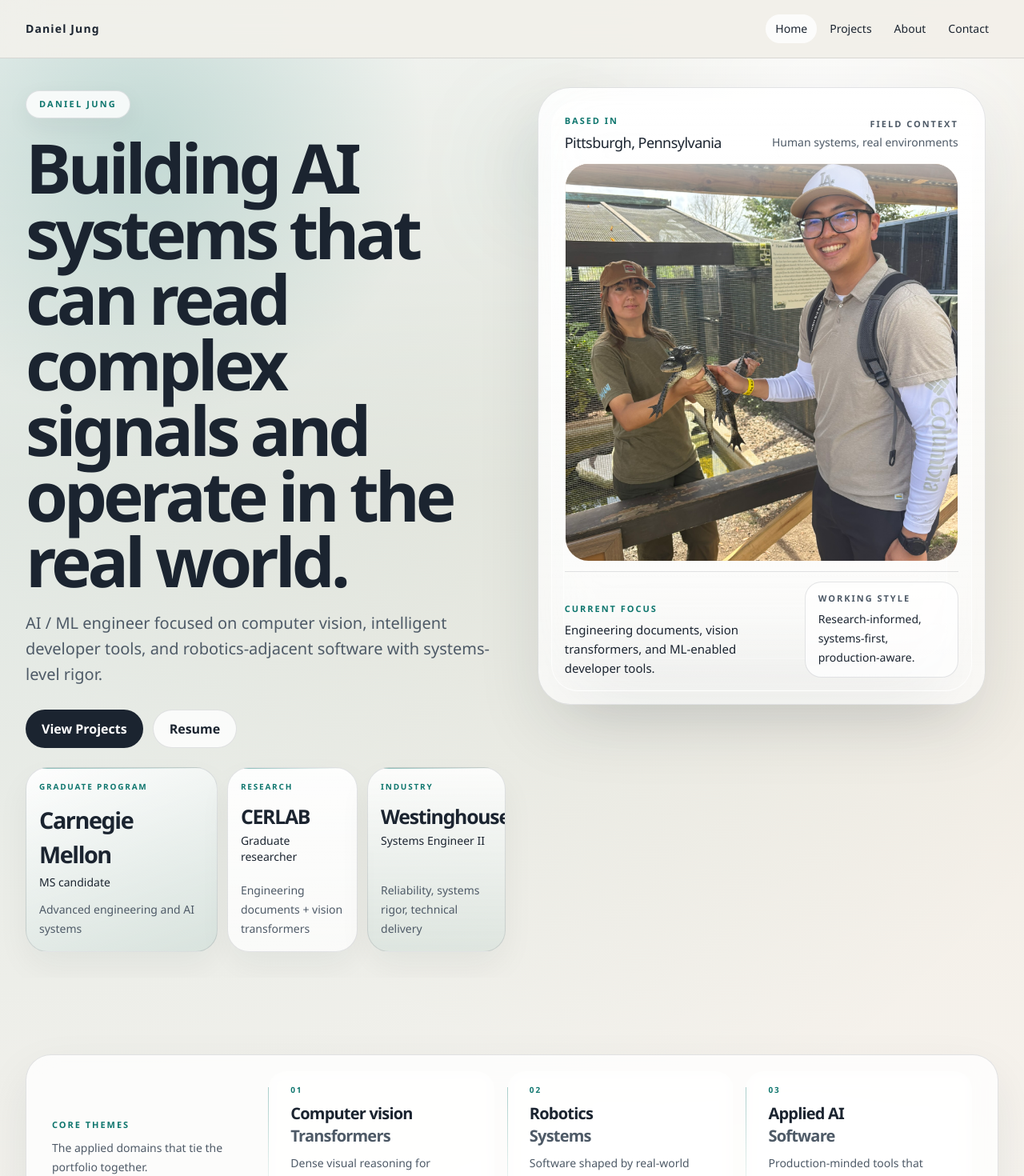
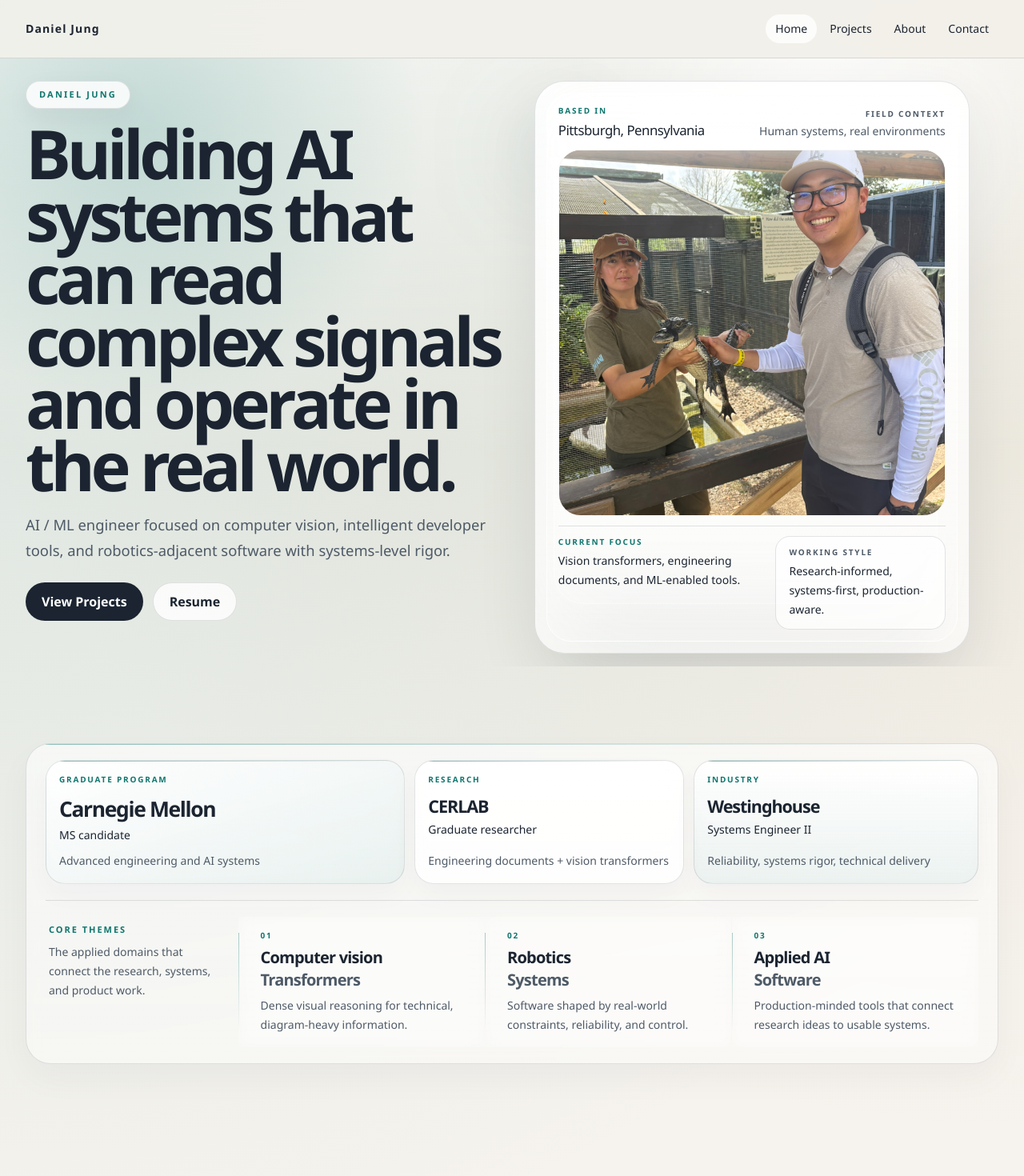
Before and after one commit to danjung9/daniel_jung, a Next.js app: page / in a window 1280 px wide. Shown: the top 1470 px of the page at 80% size. Built offline with nearby package versions, Linux system fonts and the light colour scheme.

Commit message:
Updated home page to be cleaner

```diff
--- a/src/components/sections/capability-bridge.tsx
+++ b/src/components/sections/capability-bridge.tsx
@@ -1,5 +1,35 @@
 import { Container } from "../layout/container";
 import { Section } from "../layout/section";
+
+const credentialTiles = [
+  {
+    eyebrow: "Graduate Program",
+    title: "Carnegie Mellon",
+    detail: "MS candidate",
+    meta: "Advanced engineering and AI systems",
+    className:
+      "bg-[linear-gradient(160deg,rgba(255,255,255,0.9),rgba(15,118,110,0.08))]",
+    titleClassName: "text-[1.45rem] sm:text-[1.65rem]",
+  },
+  {
+    eyebrow: "Research",
+    title: "CERLAB",
+    detail: "Graduate researcher",
+    meta: "Engineering documents + vision transformers",
+    className:
+      "bg-[linear-gradient(180deg,rgba(255,255,255,0.86),rgba(255,255,255,0.68))]",
+    titleClassName: "text-[1.2rem] sm:text-[1.35rem]",
+  },
+  {
+    eyebrow: "Industry",
+    title: "Westinghouse",
+    detail: "Systems Engineer II",
+    meta: "Reliability, systems rigor, technical delivery",
+    className:
+      "bg-[linear-gradient(180deg,rgba(255,255,255,0.82),rgba(15,118,110,0.07))]",
+    titleClassName: "text-[1.2rem] sm:text-[1.35rem]",
+  },
+];
 
 const capabilityThemes = [
   {
@@ -23,31 +53,43 @@ export function CapabilityBridge() {
   return (
     <Section className="relative pb-10 pt-0 sm:pb-12 lg:pb-14">
       <Container>
-        <div className="surface rounded-[2rem] px-5 py-4 sm:px-6 sm:py-5 lg:px-8">
-          <div className="grid gap-4 lg:grid-cols-[0.9fr_1fr_1fr_1fr] lg:items-center">
-            <div className="pr-4 lg:pr-6">
+        <div className="relative overflow-hidden rounded-[1.95rem] border border-[var(--border)] bg-[linear-gradient(180deg,rgba(255,255,255,0.62),rgba(255,255,255,0.44))] px-4 py-4 shadow-[0_18px_42px_rgba(27,36,48,0.04)] backdrop-blur sm:px-5 lg:px-6 lg:py-5">
+          <div
+            aria-hidden="true"
+            className="absolute inset-x-6 top-0 h-px bg-[linear-gradient(90deg,rgba(15,118,110,0.45),rgba(15,118,110,0))]"
+          />
+
+          <div className="grid gap-3 lg:grid-cols-[1.2fr_0.9fr_0.95fr]">
+            {credentialTiles.map((tile) => (
+              <CredentialTile key={tile.title} {...tile} />
+            ))}
+          </div>
+
+          <div className="mt-4 border-t border-[var(--border)] pt-4 lg:mt-5 lg:pt-5">
+            <div className="grid gap-3 lg:grid-cols-[0.78fr_1fr_1fr_1fr] lg:gap-0 lg:items-stretch">
+              <div className="px-1 py-2 lg:pr-6">
                 <p className="text-[11px] font-semibold uppercase tracking-[0.18em] text-[var(--accent)]">
                   Core Themes
                 </p>
                 <p className="mt-2 max-w-xs text-sm leading-6 text-[var(--text-muted)]">
-                The applied domains that tie the portfolio together.
+                  The applied domains that connect the research, systems, and product work.
                 </p>
               </div>
 
               {capabilityThemes.map((theme, index) => (
                 <article
                   key={theme.label}
-                className="relative rounded-[1.45rem] border border-[var(--border)] bg-white/66 px-4 py-4 backdrop-blur lg:h-full lg:border-0 lg:bg-transparent lg:px-6"
+                  className="relative rounded-[1.35rem] border border-[var(--border)] bg-white/42 px-4 py-4 backdrop-blur lg:rounded-none lg:border-0 lg:bg-transparent lg:px-6"
                 >
                   <div
                     aria-hidden="true"
                     className="absolute inset-y-5 left-0 hidden w-px bg-[linear-gradient(180deg,rgba(15,118,110,0.35),rgba(15,118,110,0))] lg:block"
                   />
-                <div className="space-y-2 lg:pl-1">
+                  <div className="space-y-1.5 lg:pl-1">
                     <p className="text-[10px] font-semibold uppercase tracking-[0.18em] text-[var(--accent)]">
                       {String(index + 1).padStart(2, "0")}
                     </p>
-                  <h2 className="text-xl font-semibold tracking-[-0.04em] text-[var(--text)]">
+                    <h2 className="text-[1.15rem] font-semibold tracking-[-0.04em] text-[var(--text)] sm:text-xl">
                       {theme.label}
                       <span className="block text-[var(--text-muted)]">{theme.emphasis}</span>
                     </h2>
@@ -59,7 +101,49 @@ export function CapabilityBridge() {
               ))}
             </div>
           </div>
+        </div>
       </Container>
     </Section>
   );
 }
+
+interface CredentialTileProps {
+  eyebrow: string;
+  title: string;
+  detail: string;
+  meta: string;
+  className: string;
+  titleClassName: string;
+}
+
+function CredentialTile({
+  eyebrow,
+  title,
+  detail,
+  meta,
+  className,
+  titleClassName,
+}: CredentialTileProps) {
+  return (
+    <article
+      className={`relative overflow-hidden rounded-[1.5rem] border border-[var(--border)] px-4 py-4 shadow-[0_14px_32px_rgba(27,36,48,0.03)] backdrop-blur ${className}`}
+    >
+      <div
+        aria-hidden="true"
+        className="absolute inset-x-4 top-0 h-px bg-[linear-gradient(90deg,rgba(15,118,110,0.5),rgba(15,118,110,0))]"
+      />
+      <div className="relative flex h-full flex-col gap-2.5">
+        <p className="text-[10px] font-semibold uppercase tracking-[0.18em] text-[var(--accent)]">
+          {eyebrow}
+        </p>
+        <div className="space-y-0.5">
+          <h2 className={`${titleClassName} font-semibold tracking-[-0.05em] text-[var(--text)]`}>
+            {title}
+          </h2>
+          <p className="text-sm font-medium text-[var(--text)]">{detail}</p>
+        </div>
+        <p className="mt-auto text-sm leading-6 text-[var(--text-muted)]">{meta}</p>
+      </div>
+    </article>
+  );
+}
--- a/src/components/sections/hero.tsx
+++ b/src/components/sections/hero.tsx
@@ -5,68 +5,38 @@ import { Container } from "../layout/container";
 import { Section } from "../layout/section";
 import { Button } from "../ui/button";
 
-const credentialTiles = [
-  {
-    eyebrow: "Graduate Program",
-    title: "Carnegie Mellon",
-    detail: "MS candidate",
-    meta: "Advanced engineering and AI systems",
-    className:
-      "bg-[linear-gradient(160deg,rgba(255,255,255,0.95),rgba(15,118,110,0.09))]",
-    titleClassName: "text-[1.65rem] sm:text-[1.8rem]",
-  },
-  {
-    eyebrow: "Research",
-    title: "CERLAB",
-    detail: "Graduate researcher",
-    meta: "Engineering documents + vision transformers",
-    className:
-      "bg-[linear-gradient(180deg,rgba(255,255,255,0.92),rgba(255,255,255,0.72))]",
-    titleClassName: "text-xl sm:text-[1.55rem]",
-  },
-  {
-    eyebrow: "Industry",
-    title: "Westinghouse",
-    detail: "Systems Engineer II",
-    meta: "Reliability, systems rigor, technical delivery",
-    className:
-      "bg-[linear-gradient(180deg,rgba(255,255,255,0.86),rgba(15,118,110,0.07))]",
-    titleClassName: "text-xl sm:text-[1.55rem]",
-  },
-];
-
-const heroFocus =
-  "Engineering documents, vision transformers, and ML-enabled developer tools.";
+const heroFocus = "Vision transformers, engineering documents, and ML-enabled tools.";
 
 export function Hero() {
   return (
-    <Section className="relative overflow-hidden pb-10 pt-4 sm:pt-8 lg:pb-8 lg:pt-8">
+    <Section className="relative overflow-hidden pb-3 pt-2 sm:pb-4 sm:pt-5 lg:pb-4 lg:pt-6">
       <div
         aria-hidden="true"
-        className="pointer-events-none absolute inset-x-0 top-0 h-[34rem] bg-[radial-gradient(circle_at_14%_18%,rgba(15,118,110,0.18),transparent_30%),radial-gradient(circle_at_80%_10%,rgba(255,255,255,0.8),transparent_28%),linear-gradient(180deg,rgba(255,255,255,0.55),rgba(255,255,255,0))]"
+        className="pointer-events-none absolute inset-x-0 top-0 h-[31rem] bg-[radial-gradient(circle_at_14%_18%,rgba(15,118,110,0.18),transparent_30%),radial-gradient(circle_at_80%_10%,rgba(255,255,255,0.8),transparent_28%),linear-gradient(180deg,rgba(255,255,255,0.55),rgba(255,255,255,0))]"
       />
 
-      <Container className="relative grid gap-8 lg:grid-cols-[minmax(0,1.02fr)_minmax(360px,0.98fr)] lg:items-start lg:gap-10">
-        <div className="max-w-3xl pt-2">
+      <Container className="relative">
+        <div className="grid gap-7 lg:grid-cols-[minmax(0,1.02fr)_minmax(320px,0.98fr)] lg:items-start lg:gap-8">
+          <div className="max-w-3xl pt-1">
             <div className="animate-fade-up">
               <span className="inline-flex items-center rounded-full border border-[var(--border)] bg-white/82 px-4 py-2 text-[11px] font-semibold uppercase tracking-[0.2em] text-[var(--accent)] shadow-[0_10px_30px_rgba(27,36,48,0.06)] backdrop-blur">
                 Daniel Jung
               </span>
             </div>
 
-          <div className="mt-5 animate-fade-up space-y-5" style={{ animationDelay: "80ms" }}>
-            <h1 className="max-w-4xl text-4xl font-semibold leading-[0.96] tracking-[-0.06em] text-[var(--text)] sm:text-5xl lg:text-[5.35rem]">
+            <div className="mt-4 animate-fade-up space-y-4 sm:space-y-5" style={{ animationDelay: "80ms" }}>
+              <h1 className="max-w-4xl text-[3.55rem] font-semibold leading-[0.92] tracking-[-0.065em] text-[var(--text)] sm:text-[4.55rem] md:text-[5.15rem] lg:text-[4.9rem] xl:text-[5.3rem]">
                 Building AI systems that can read complex signals and operate in
                 the real world.
               </h1>
-            <p className="max-w-2xl text-lg leading-8 text-[var(--text-muted)] sm:text-xl">
+              <p className="max-w-2xl text-lg leading-8 text-[var(--text-muted)] sm:text-[1.15rem]">
                 AI / ML engineer focused on computer vision, intelligent developer
                 tools, and robotics-adjacent software with systems-level rigor.
               </p>
             </div>
 
             <div
-            className="mt-7 animate-fade-up flex flex-wrap gap-3"
+              className="mt-6 animate-fade-up flex flex-wrap gap-3"
               style={{ animationDelay: "140ms" }}
             >
               <Button href="/projects" size="lg">
@@ -76,15 +46,6 @@ export function Hero() {
                 Resume
               </Button>
             </div>
-
-          <div
-            className="mt-6 animate-fade-up grid gap-3 lg:grid-cols-[1.25fr_0.85fr_0.9fr]"
-            style={{ animationDelay: "220ms" }}
-          >
-            {credentialTiles.map((tile) => (
-              <CredentialTile key={tile.title} {...tile} />
-            ))}
-          </div>
           </div>
 
           <div
@@ -93,85 +54,45 @@ export function Hero() {
           >
             <HeroPortrait />
           </div>
+        </div>
       </Container>
     </Section>
   );
 }
 
-interface CredentialTileProps {
-  eyebrow: string;
-  title: string;
-  detail: string;
-  meta: string;
-  className: string;
-  titleClassName: string;
-}
-
-function CredentialTile({
-  eyebrow,
-  title,
-  detail,
-  meta,
-  className,
-  titleClassName,
-}: CredentialTileProps) {
+function HeroPortrait() {
   return (
-    <article
-      className={`relative overflow-hidden rounded-[1.7rem] border border-[var(--border)] px-4 py-4 shadow-[0_18px_40px_rgba(27,36,48,0.05)] backdrop-blur ${className}`}
-    >
+    <div className="relative mx-auto w-full max-w-[34rem] lg:mx-0">
       <div
         aria-hidden="true"
-        className="absolute inset-x-4 top-0 h-px bg-[linear-gradient(90deg,rgba(15,118,110,0.5),rgba(15,118,110,0))]"
-      />
-      <div className="relative flex h-full flex-col gap-3">
-        <p className="text-[10px] font-semibold uppercase tracking-[0.18em] text-[var(--accent)]">
-          {eyebrow}
-        </p>
-        <div className="space-y-1">
-          <h2 className={`${titleClassName} font-semibold tracking-[-0.05em] text-[var(--text)]`}>
-            {title}
-          </h2>
-          <p className="text-sm font-medium text-[var(--text)]">{detail}</p>
-        </div>
-        <p className="mt-auto text-sm leading-6 text-[var(--text-muted)]">{meta}</p>
-      </div>
-    </article>
-  );
-}
-
-function HeroPortrait() {
-  return (
-    <div className="relative mx-auto w-full max-w-[35rem] lg:mx-0">
-      <div
-        aria-hidden="true"
-        className="absolute -left-8 top-12 h-28 w-28 rounded-full bg-[var(--accent-soft)] blur-3xl"
+        className="absolute -left-6 top-10 h-24 w-24 rounded-full bg-[var(--accent-soft)] blur-3xl"
       />
       <div
         aria-hidden="true"
-        className="absolute right-4 top-0 h-36 w-36 rounded-full bg-white/80 blur-3xl"
+        className="absolute right-2 top-0 h-32 w-32 rounded-full bg-white/80 blur-3xl"
       />
       <div
         aria-hidden="true"
-        className="absolute left-8 right-12 top-7 hidden h-[89%] rounded-[2.65rem] border border-white/60 bg-[linear-gradient(180deg,rgba(255,255,255,0.54),rgba(255,255,255,0.16))] lg:block"
+        className="absolute left-6 right-10 top-6 hidden h-[88%] rounded-[2.4rem] border border-white/60 bg-[linear-gradient(180deg,rgba(255,255,255,0.54),rgba(255,255,255,0.14))] lg:block"
       />
       <div
         aria-hidden="true"
-        className="absolute inset-x-12 bottom-2 h-16 rounded-full bg-[rgba(27,36,48,0.14)] blur-2xl"
+        className="absolute inset-x-12 bottom-1 h-14 rounded-full bg-[rgba(27,36,48,0.12)] blur-2xl"
       />
 
-      <div className="relative overflow-visible rounded-[2.55rem] border border-[var(--border)] bg-[linear-gradient(180deg,rgba(255,255,255,0.88),rgba(255,255,255,0.66))] p-3 shadow-[0_30px_80px_rgba(27,36,48,0.1)] backdrop-blur-xl transition duration-300 hover:-translate-y-1 sm:p-4">
-        <div className="rounded-[2.1rem] border border-white/70 bg-[linear-gradient(180deg,rgba(255,255,255,0.6),rgba(255,255,255,0.16))] p-4 sm:p-4">
+      <div className="relative overflow-visible rounded-[2.35rem] border border-[var(--border)] bg-[linear-gradient(180deg,rgba(255,255,255,0.88),rgba(255,255,255,0.66))] p-3 shadow-[0_28px_72px_rgba(27,36,48,0.1)] backdrop-blur-xl transition duration-300 hover:-translate-y-1 sm:p-3.5">
+        <div className="rounded-[1.95rem] border border-white/70 bg-[linear-gradient(180deg,rgba(255,255,255,0.62),rgba(255,255,255,0.16))] p-3.5">
           <div className="flex items-start justify-between gap-4 pb-3">
             <div>
-              <p className="text-[11px] font-semibold uppercase tracking-[0.18em] text-[var(--accent)]">
+              <p className="text-[10px] font-semibold uppercase tracking-[0.18em] text-[var(--accent)]">
                 Based in
               </p>
-              <p className="mt-1 text-base font-medium tracking-[-0.03em] text-[var(--text)] sm:text-lg">
+              <p className="mt-1 text-base font-medium tracking-[-0.03em] text-[var(--text)] sm:text-[1.05rem]">
                 {siteConfig.location}
               </p>
             </div>
             <div className="pt-1 text-right">
-              <p className="text-[11px] font-semibold uppercase tracking-[0.18em] text-[var(--text-muted)]">
+              <p className="text-[10px] font-semibold uppercase tracking-[0.18em] text-[var(--text-muted)]">
                 Field Context
               </p>
               <p className="mt-1 text-sm text-[var(--text-muted)]">
@@ -180,10 +101,10 @@ function HeroPortrait() {
             </div>
           </div>
 
-          <div className="relative overflow-hidden rounded-[1.85rem] border border-white/70 bg-[var(--background-strong)]">
+          <div className="relative overflow-hidden rounded-[1.7rem] border border-white/70 bg-[var(--background-strong)]">
             <div
               aria-hidden="true"
-              className="absolute inset-x-0 top-0 z-10 h-16 bg-gradient-to-b from-white/55 to-transparent"
+              className="absolute inset-x-0 top-0 z-10 h-14 bg-gradient-to-b from-white/55 to-transparent"
             />
             <Image
               src="/me.jpg"
@@ -191,24 +112,24 @@ function HeroPortrait() {
               width={1536}
               height={2048}
               priority
-              className="h-[23rem] w-full object-cover object-center transition duration-500 ease-out hover:scale-[1.03] sm:h-[28rem] lg:h-[31rem]"
+              className="h-[20.5rem] w-full object-cover object-center transition duration-500 ease-out hover:scale-[1.03] sm:h-[24.5rem] lg:h-[27rem] xl:h-[28.5rem]"
             />
           </div>
 
-          <div className="mt-3 grid gap-3 border-t border-[var(--border)] pt-3 sm:grid-cols-[1.2fr_0.8fr] sm:items-end">
-            <div className="space-y-1.5">
-              <p className="text-[11px] font-semibold uppercase tracking-[0.18em] text-[var(--accent)]">
+          <div className="mt-3 grid gap-3 border-t border-[var(--border)] pt-3 sm:grid-cols-[1.1fr_0.9fr]">
+            <div className="space-y-1">
+              <p className="text-[10px] font-semibold uppercase tracking-[0.18em] text-[var(--accent)]">
                 Current Focus
               </p>
-              <p className="max-w-md text-sm leading-6 text-[var(--text)] sm:text-[15px]">
+              <p className="max-w-md text-sm leading-6 text-[var(--text)]">
                 {heroFocus}
               </p>
             </div>
-            <div className="rounded-[1.3rem] border border-[var(--border)] bg-white/74 px-4 py-3">
-              <p className="text-[11px] font-semibold uppercase tracking-[0.18em] text-[var(--text-muted)]">
+            <div className="rounded-[1.15rem] border border-[var(--border)] bg-white/72 px-4 py-3">
+              <p className="text-[10px] font-semibold uppercase tracking-[0.18em] text-[var(--text-muted)]">
                 Working Style
               </p>
-              <p className="mt-1.5 text-sm leading-6 text-[var(--text)]">
+              <p className="mt-1 text-sm leading-6 text-[var(--text)]">
                 Research-informed, systems-first, production-aware.
               </p>
             </div>
```
Lines whose indentation alone changed are shown as unchanged.
